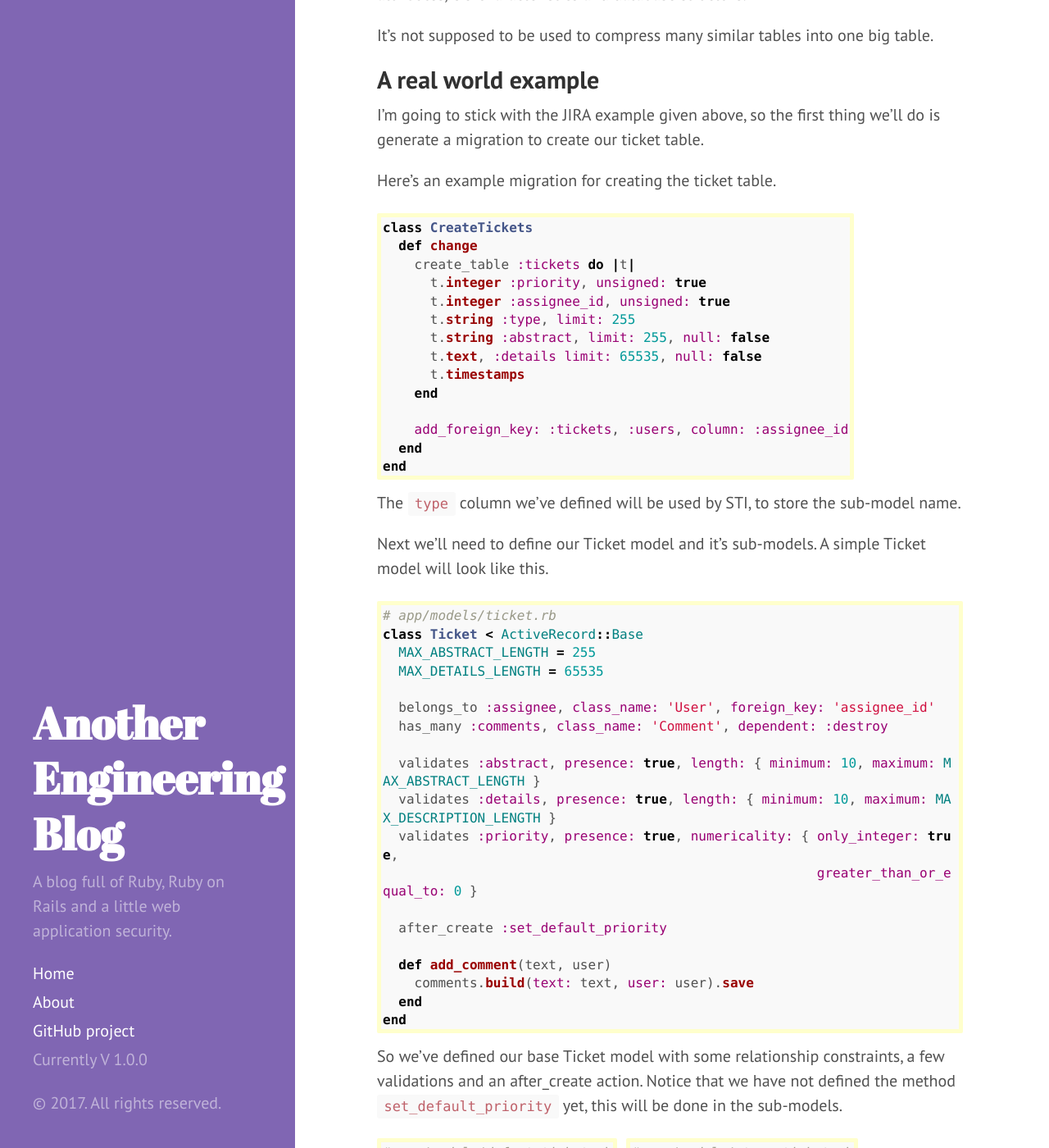
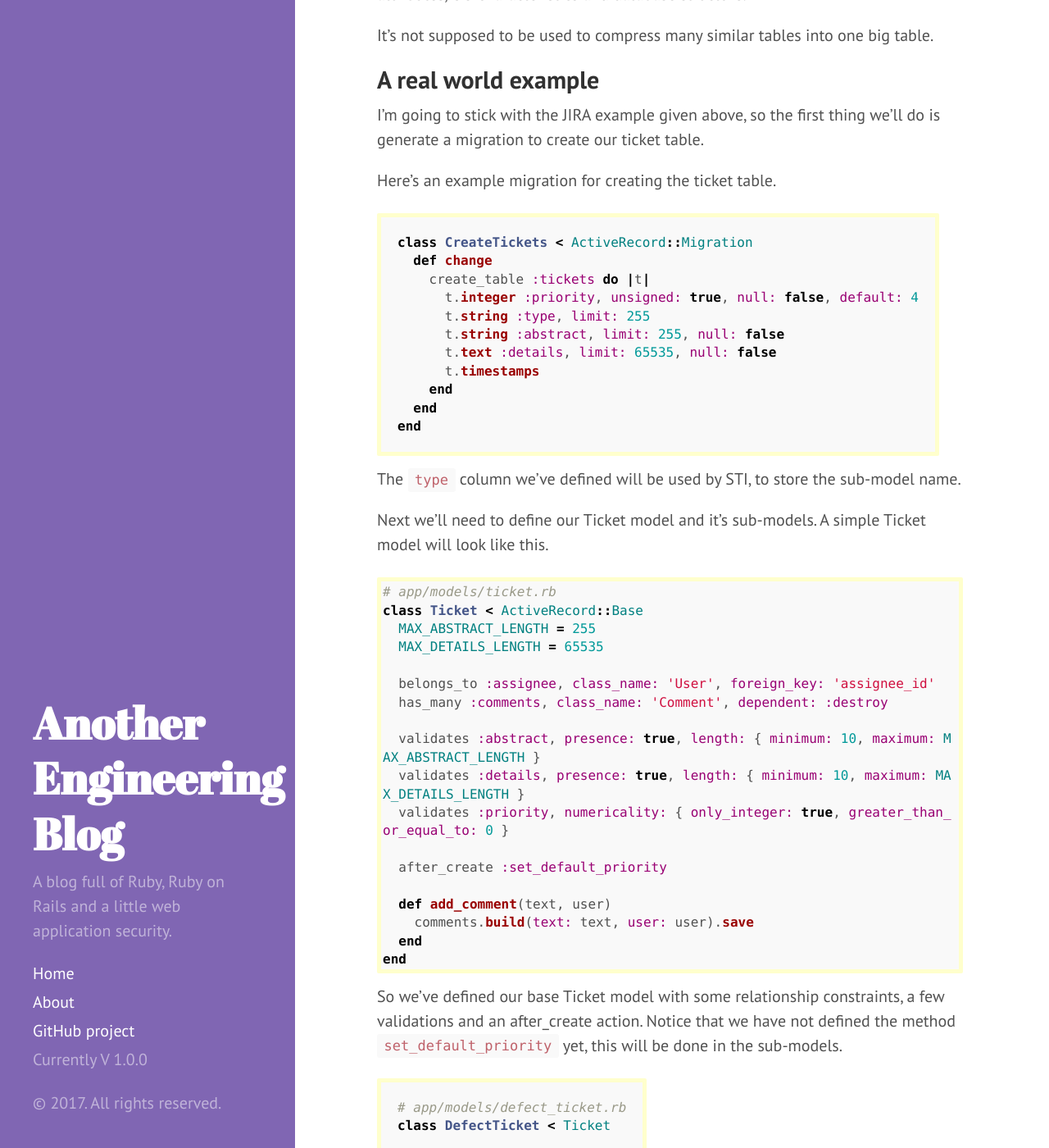
Before and after one commit to WillHennessey/WillHennessey.github.io, a Jekyll site: the page built from _posts/2017-08-21-single-table-inheritance-with-rails.md, in a window 1280 px wide and 1400 px high, scrolled down 890 px. Shown: the whole window at 82% size. Built offline with Jekyll 4.4.1, drawn with Linux system fonts in a browser that asks for light colours; comment, search, counter and statistics services are not loaded.

Commit message:
Adding new CSS class and tweaking post

```diff
--- a/_posts/2017-08-21-single-table-inheritance-with-rails.md
+++ b/_posts/2017-08-21-single-table-inheritance-with-rails.md
@@ -33,20 +33,17 @@ I'm going to stick with the JIRA example given above, so the first thing we'll d
 
 Here's an example migration for creating the ticket table.
 
-<div class = "block-code">
+<div class = "block-code-expanded">
 {% highlight ruby %}
-class CreateTickets
+class CreateTickets < ActiveRecord::Migration
   def change
     create_table :tickets do |t|
-      t.integer :priority, unsigned: true
-      t.integer :assignee_id, unsigned: true
+      t.integer :priority, unsigned: true, null: false, default: 4
       t.string :type, limit: 255
       t.string :abstract, limit: 255, null: false
-      t.text, :details limit: 65535, null: false
+      t.text :details, limit: 65535, null: false
       t.timestamps
     end
-
-    add_foreign_key: :tickets, :users, column: :assignee_id
   end
 end
 {% endhighlight %}
@@ -68,9 +65,8 @@ class Ticket < ActiveRecord::Base
   has_many :comments, class_name: 'Comment', dependent: :destroy
 
   validates :abstract, presence: true, length: { minimum: 10, maximum: MAX_ABSTRACT_LENGTH }
-  validates :details, presence: true, length: { minimum: 10, maximum: MAX_DESCRIPTION_LENGTH }
-  validates :priority, presence: true, numericality: { only_integer: true,
-                                                       greater_than_or_equal_to: 0 }
+  validates :details, presence: true, length: { minimum: 10, maximum: MAX_DETAILS_LENGTH }
+  validates :priority, numericality: { only_integer: true, greater_than_or_equal_to: 0 }
 
   after_create :set_default_priority
 
@@ -84,7 +80,7 @@ end
 So we've defined our base Ticket model with some relationship constraints, a few validations and an after_create action.
 Notice that we have not defined the method `set_default_priority` yet, this will be done in the sub-models.
 
-<div class = "block-code">
+<div class = "block-code-expanded">
 {% highlight ruby %}
 # app/models/defect_ticket.rb
 class DefectTicket < Ticket
@@ -93,7 +89,7 @@ end
 {% endhighlight %}
 </div>
 
-<div class = "block-code">
+<div class = "block-code-expanded">
 {% highlight ruby %}
 # app/models/story_ticket.rb
 class StoryTicket < Ticket
@@ -102,7 +98,7 @@ end
 {% endhighlight %}
 </div>
 
-<div class = "block-code">
+<div class = "block-code-expanded">
 {% highlight ruby %}
 # app/models/issue_ticket.rb
 class IssueTicket < Ticket
@@ -111,7 +107,7 @@ end
 {% endhighlight %}
 </div>
 
-<div class = "block-code">
+<div class = "block-code-expanded">
 {% highlight ruby %}
 # app/models/request_ticket.rb
 class RequestTicket < Ticket
--- a/public/css/syntax.css
+++ b/public/css/syntax.css
@@ -75,6 +75,14 @@
     display: inline-block;
 }
 
+.block-code-expanded {
+    display: inline-block;
+    width: 100%;
+}
+
+.block-code-expanded > .highlight > pre {
+    padding: 1rem;
+}
 .css .o,
 .css .o + .nt,
 .css .nt + .nt { color: #999; }
```
